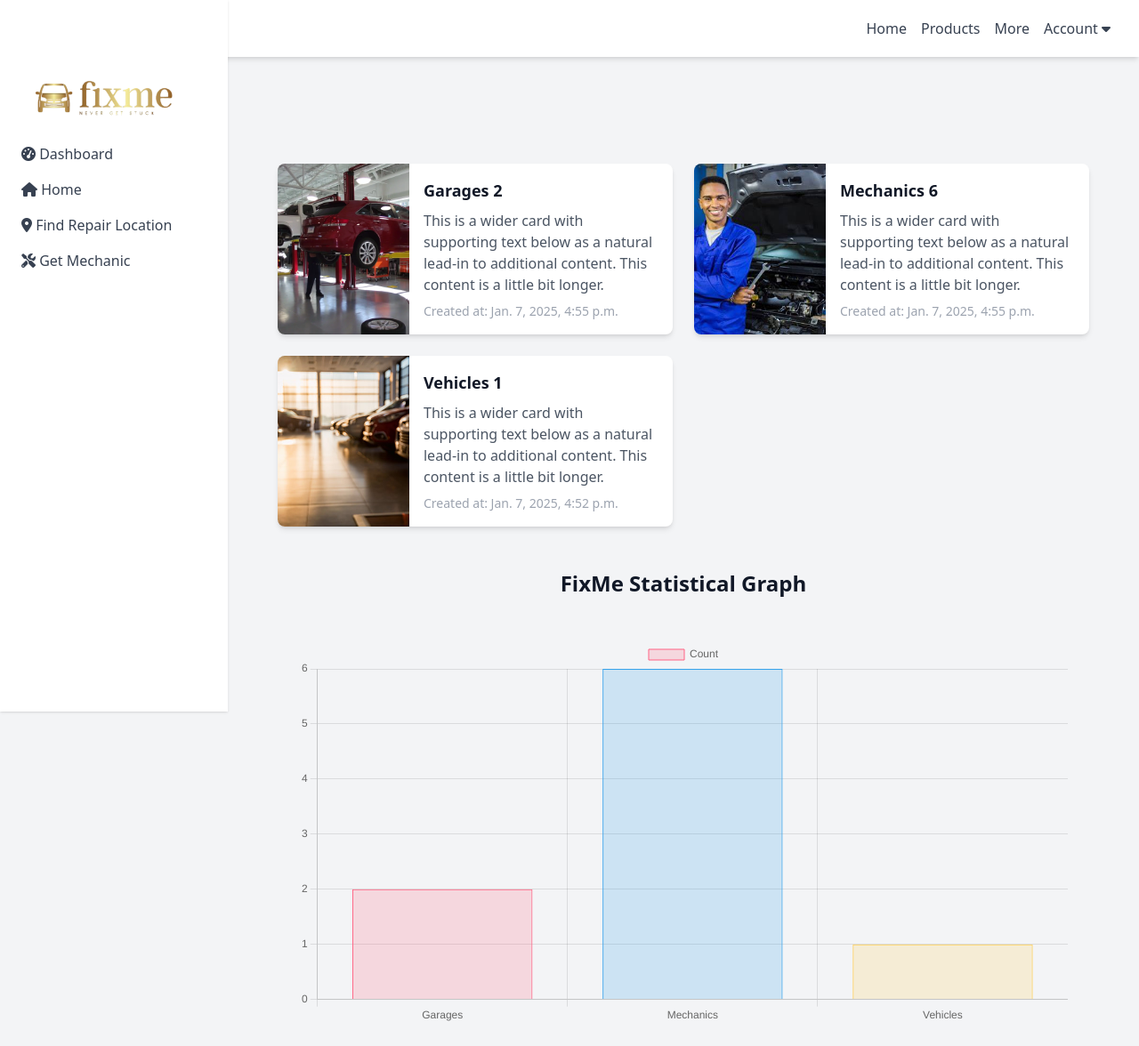
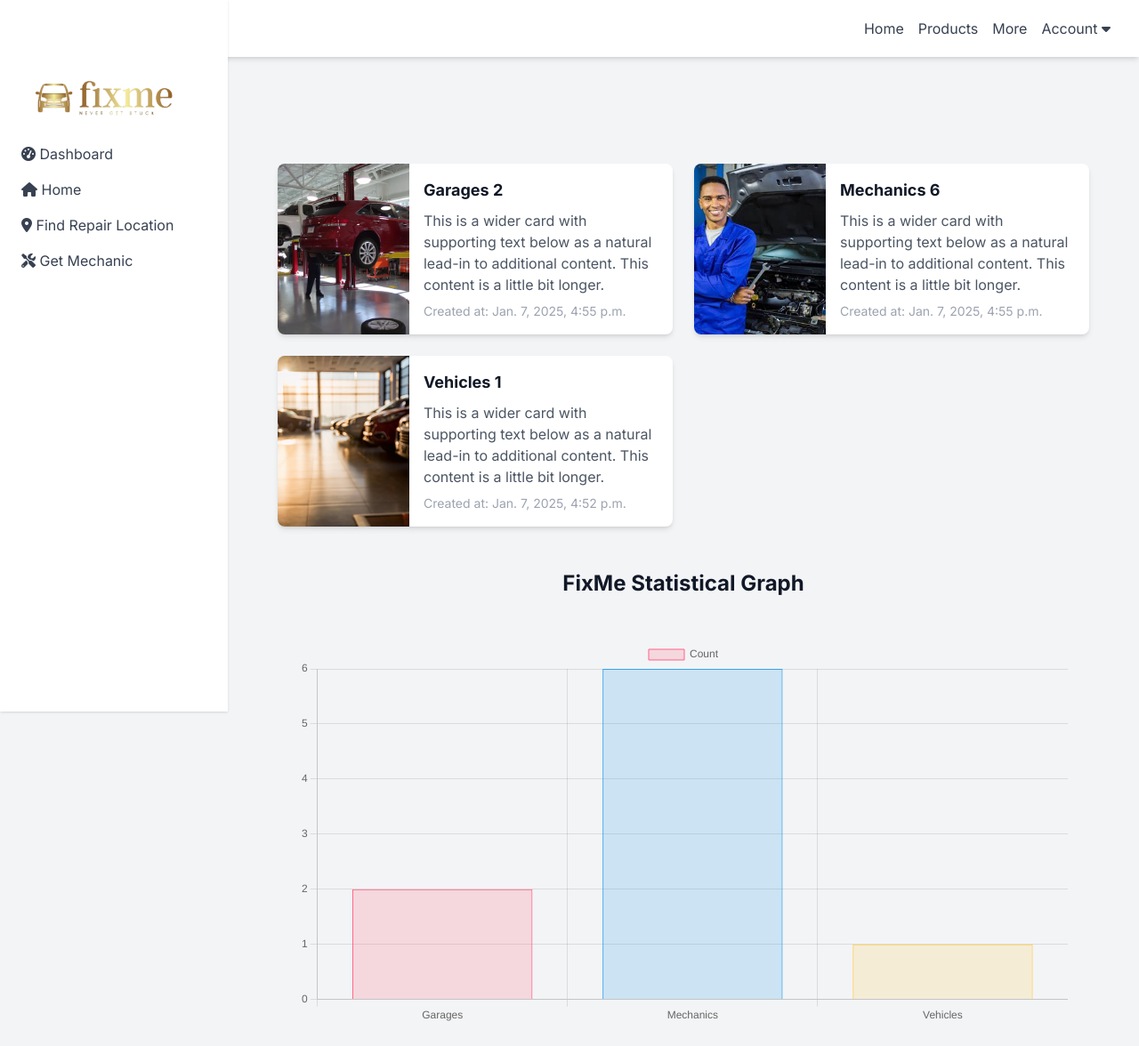
Before and after one commit to kalosius/fixmee, a Django app: page /dashboard/ in a window 1280 px wide. Shown: the whole page at 89% size. Run offline with Django 5.2, Linux system fonts and the light colour scheme; data comes from the database, SQL or seed files in the repository; some libraries are stand-ins or nearby versions.

Commit message:
Font Stlyes

```diff
--- a/fixmeApp/templates/base.html
+++ b/fixmeApp/templates/base.html
@@ -13,12 +13,20 @@
   <link rel="stylesheet" href="https://cdnjs.cloudflare.com/ajax/libs/font-awesome/6.0.0-beta3/css/all.min.css">
 
   <!-- Tailwind CSS (official CDN) -->
+ <!-- Google Fonts: Inter -->
+<link href="https://fonts.googleapis.com/css2?family=Inter:wght@400;500;600;700&display=swap" rel="stylesheet">
+
+<!-- Tailwind CSS with custom font config -->
 <script src="https://cdn.tailwindcss.com"></script>
 <script>
   tailwind.config = {
     theme: {
-        extend: {},
-      }
+      extend: {
+        fontFamily: {
+          sans: ['Inter', 'ui-sans-serif', 'system-ui'],
+        },
+      },
+    },
   }
 </script>
 
@@ -27,7 +35,7 @@
   {# <link rel="stylesheet" href="{% static 'css/main.css' %}"> #}
 </head>
 
-<body class="bg-gray-100 text-gray-900">
+<body class="bg-gray-100 text-gray-900 font-sans">
   <header>
     <nav class="bg-white shadow-md">
       <div class="max-w-7xl mx-auto px-4 sm:px-6 lg:px-8">
```
Lines whose indentation alone changed are shown as unchanged.
